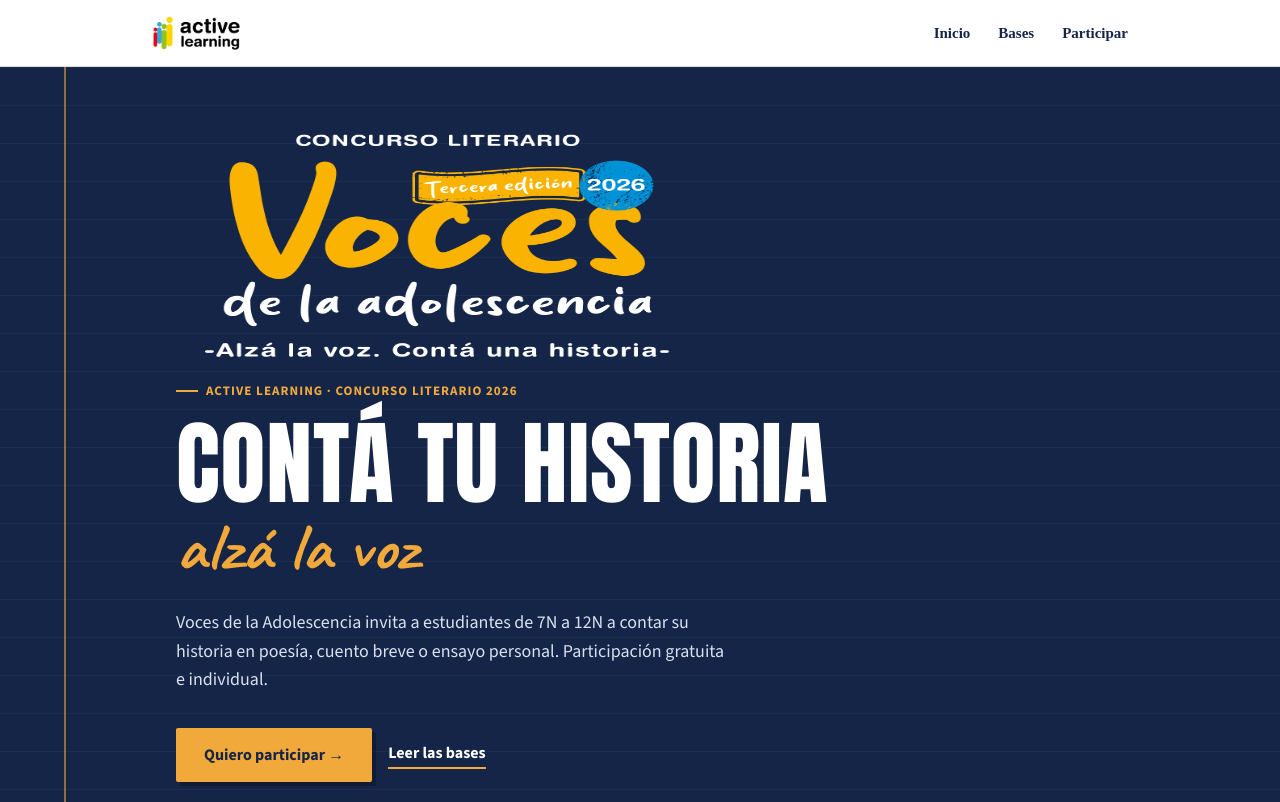
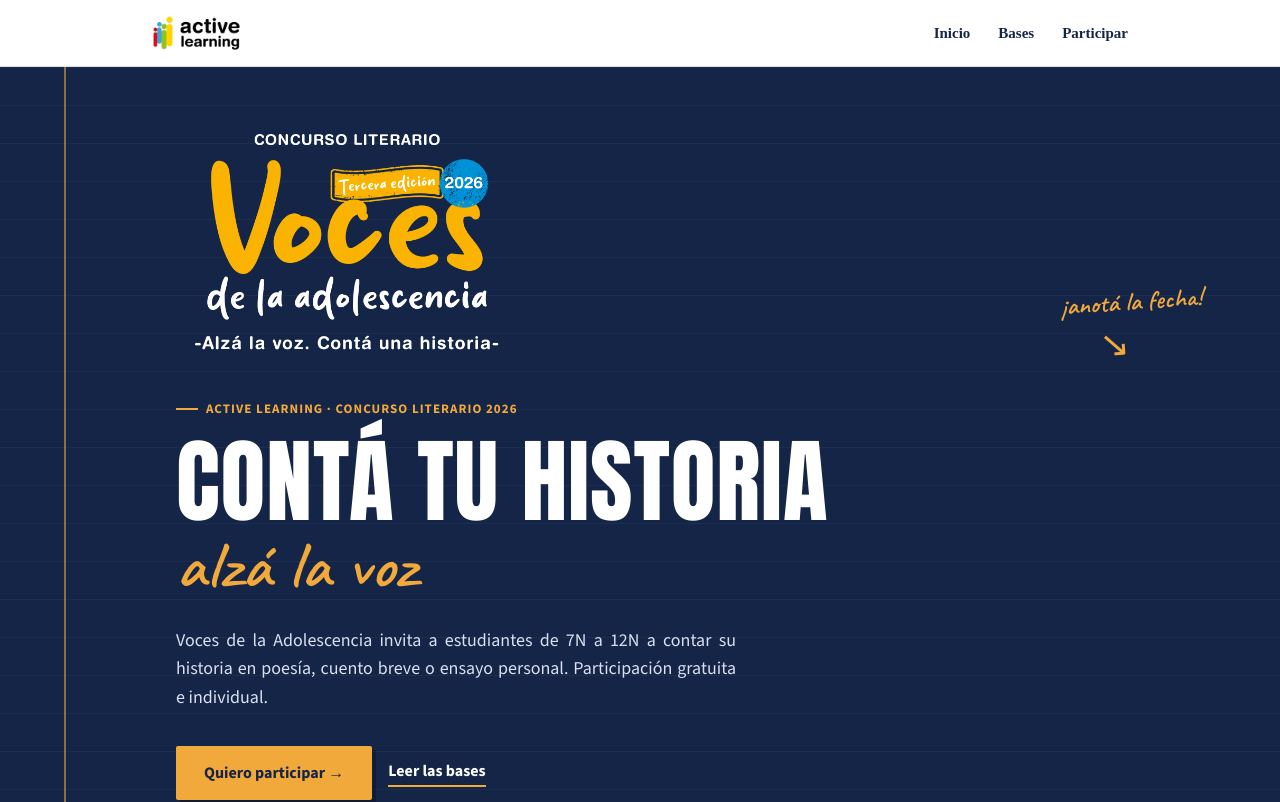
Before and after one commit to sophieblousson/voces-de-la-adolescencia, a Next.js app: page / in a window 1280 px wide. Shown: the top 802 px of the page. Built offline with nearby package versions, Linux system fonts and the light colour scheme.

Commit message:
Refactor Hero.module.css for banner and layout updates

```diff
--- a/components/home/Hero.module.css
+++ b/components/home/Hero.module.css
@@ -32,9 +32,22 @@
   padding: 0 32px 0 56px;
 }
 
+/* Banner Voces */
+
+.bannerWrap {
+  margin-bottom: 26px;
+}
+
+.banner {
+  width: auto;
+  height: auto;
+  max-width: 340px;
+  display: block;
+}
+
+/* Si quedó alguna referencia vieja al logo blanco, la ocultamos */
 .heroLogo {
-  height: 30px !important;
-  margin-bottom: 26px;
+  display: none !important;
 }
 
 .eyebrow {
@@ -77,7 +90,7 @@
   color: var(--color-marigold);
   font-family: var(--font-caveat), cursive;
   font-size: clamp(44px, 5.4vw, 66px);
-  font-weight: 700;
+  font-weight: 400;
   line-height: 0.95;
   text-transform: none;
 }
@@ -89,6 +102,7 @@
   font-family: var(--font-source-sans-3), Helvetica, Arial, sans-serif;
   font-size: 18px;
   line-height: 1.6;
+  text-align: justify;
 }
 
 .ctaRow {
@@ -159,6 +173,8 @@
   margin-top: 4px;
 }
 
+/* Nota lateral */
+.sideNote,
 .marginalia {
   position: absolute;
   right: 48px;
@@ -168,9 +184,27 @@
   color: var(--color-marigold);
   font-family: var(--font-caveat), cursive;
   font-size: 24px;
-  font-weight: 700;
+  font-weight: 400;
   line-height: 1.15;
   transform: rotate(-4deg);
+}
+
+.sideNoteText {
+  margin: 0;
+  color: var(--color-marigold);
+  font-family: var(--font-caveat), cursive;
+  font-size: 26px;
+  font-weight: 400;
+  line-height: 1.1;
+}
+
+.arrow {
+  display: block;
+  margin-top: 8px;
+  margin-left: 36px;
+  color: var(--color-marigold);
+  font-size: 36px;
+  line-height: 1;
 }
 
 .marginalia svg {
@@ -180,6 +214,7 @@
 }
 
 @media (max-width: 900px) {
+  .sideNote,
   .marginalia {
     display: none;
   }
@@ -196,6 +231,10 @@
 
   .wrap {
     padding: 0 20px 0 36px;
+  }
+
+  .banner {
+    max-width: 280px;
   }
 
   .title {
@@ -216,8 +255,12 @@
     padding: 40px 0 52px;
   }
 
-  .heroLogo {
-    height: 26px !important;
+  .bannerWrap {
+    margin-bottom: 22px;
+  }
+
+  .banner {
+    max-width: 230px;
   }
 
   .eyebrow {
@@ -235,6 +278,7 @@
 
   .lead {
     font-size: 16px;
+    text-align: left;
   }
 
   .ctaRow {
```
